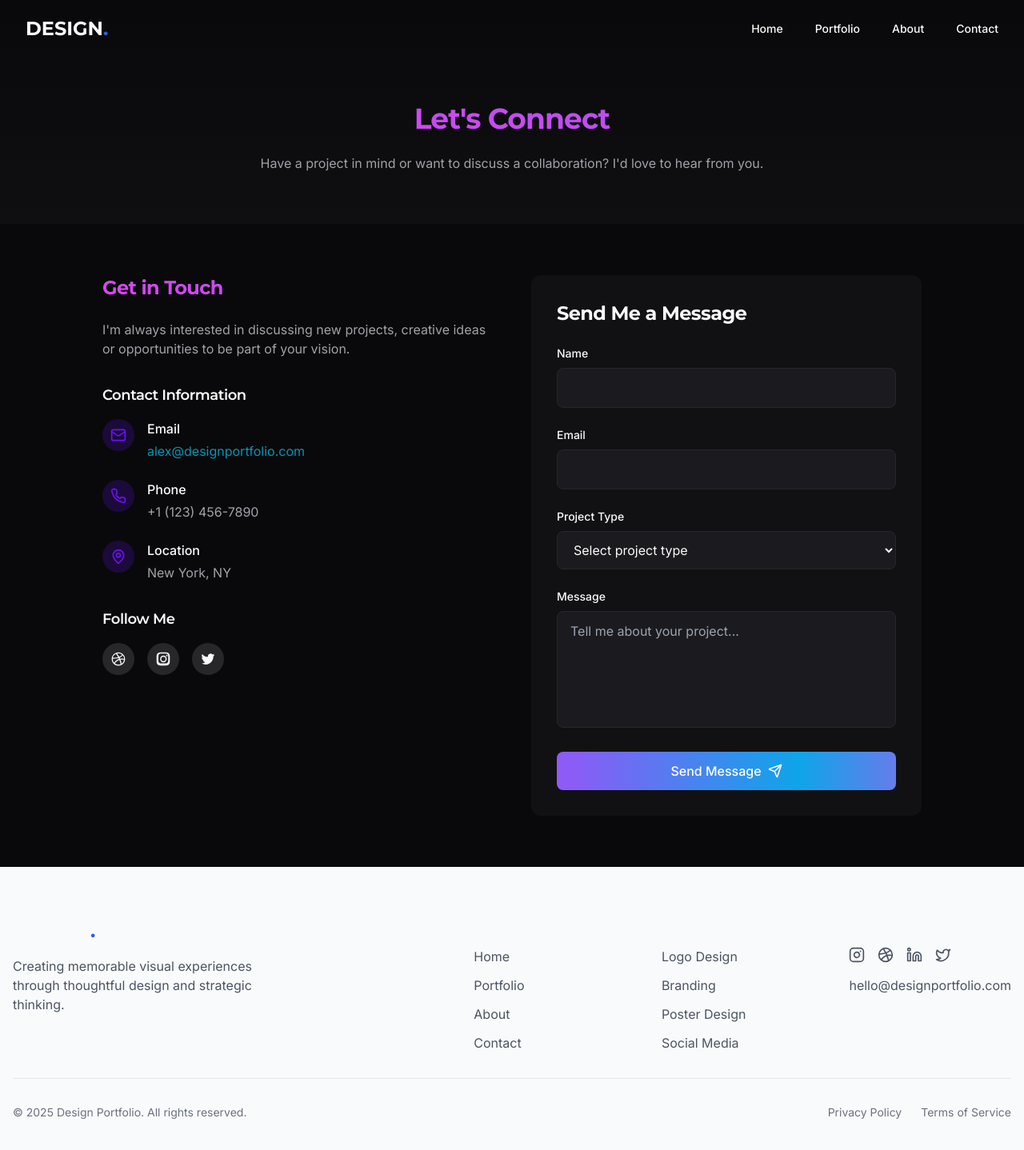
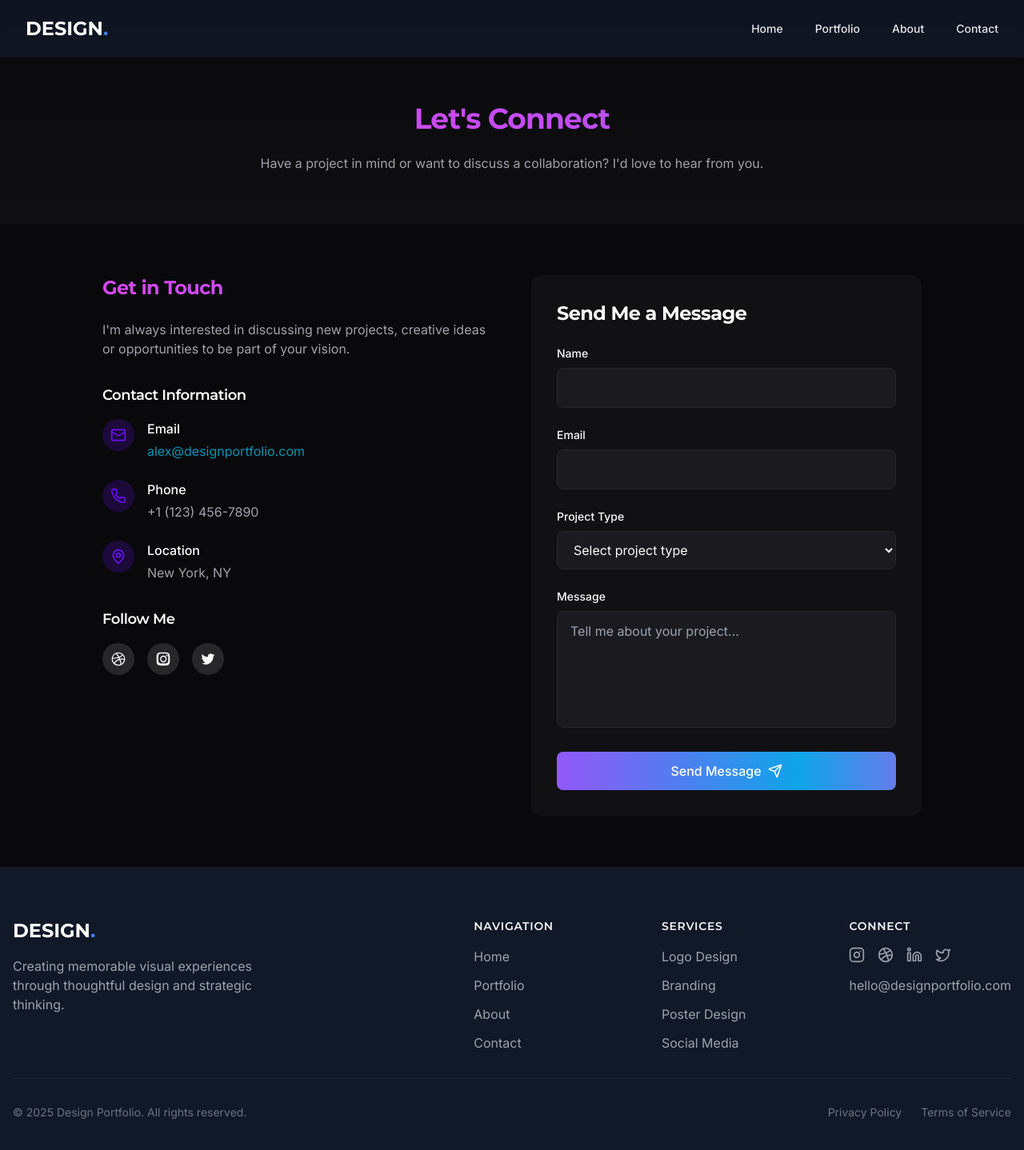
Before and after one commit to Majidali1980/visual-design-showcase-hub, a React (Vite) app: page /contact in a window 1280 px wide. Shown: the top 1438 px of the page at 80% size. Built offline with nearby package versions, Linux system fonts and the light colour scheme.

Commit message:
Fix: Header and footer background
Change the background color of the header and footer to improve visibility. Also, adjust the navbar to ensure it is visible.

```diff
--- a/src/components/Footer.tsx
+++ b/src/components/Footer.tsx
@@ -4,39 +4,39 @@ import { Instagram, Dribbble, Linkedin, Twitter } from "lucide-react";
 
 const Footer = () => {
   return (
-    <footer className="bg-gray-50 pt-16 pb-12">
+    <footer className="bg-gray-900 pt-16 pb-12 text-gray-300">
       <div className="container mx-auto px-4">
-        <div className="flex flex-col md:flex-row justify-between pb-8 border-b border-gray-200">
+        <div className="flex flex-col md:flex-row justify-between pb-8 border-b border-gray-800">
           <div className="mb-8 md:mb-0">
-            <Link to="/" className="text-2xl font-display font-bold">
-              DESIGN<span className="text-blue-600">.</span>
+            <Link to="/" className="text-2xl font-display font-bold text-white">
+              DESIGN<span className="text-blue-500">.</span>
             </Link>
-            <p className="text-gray-600 mt-4 max-w-xs">
+            <p className="text-gray-400 mt-4 max-w-xs">
               Creating memorable visual experiences through thoughtful design and strategic thinking.
             </p>
           </div>
 
           <div className="grid grid-cols-2 md:grid-cols-3 gap-8">
             <div>
-              <h4 className="text-sm font-semibold uppercase tracking-wider mb-4">Navigation</h4>
+              <h4 className="text-sm font-semibold uppercase tracking-wider mb-4 text-gray-100">Navigation</h4>
               <ul className="space-y-3">
                 <li>
-                  <Link to="/" className="text-gray-600 hover:text-blue-600 transition-colors">
+                  <Link to="/" className="text-gray-400 hover:text-blue-500 transition-colors">
                     Home
                   </Link>
                 </li>
                 <li>
-                  <Link to="/portfolio" className="text-gray-600 hover:text-blue-600 transition-colors">
+                  <Link to="/portfolio" className="text-gray-400 hover:text-blue-500 transition-colors">
                     Portfolio
                   </Link>
                 </li>
                 <li>
-                  <Link to="/about" className="text-gray-600 hover:text-blue-600 transition-colors">
+                  <Link to="/about" className="text-gray-400 hover:text-blue-500 transition-colors">
                     About
                   </Link>
                 </li>
                 <li>
-                  <Link to="/contact" className="text-gray-600 hover:text-blue-600 transition-colors">
+                  <Link to="/contact" className="text-gray-400 hover:text-blue-500 transition-colors">
                     Contact
                   </Link>
                 </li>
@@ -44,25 +44,25 @@ const Footer = () => {
             </div>
 
             <div>
-              <h4 className="text-sm font-semibold uppercase tracking-wider mb-4">Services</h4>
+              <h4 className="text-sm font-semibold uppercase tracking-wider mb-4 text-gray-100">Services</h4>
               <ul className="space-y-3">
                 <li>
-                  <Link to="/portfolio?category=logo" className="text-gray-600 hover:text-blue-600 transition-colors">
+                  <Link to="/portfolio?category=logo" className="text-gray-400 hover:text-blue-500 transition-colors">
                     Logo Design
                   </Link>
                 </li>
                 <li>
-                  <Link to="/portfolio?category=branding" className="text-gray-600 hover:text-blue-600 transition-colors">
+                  <Link to="/portfolio?category=branding" className="text-gray-400 hover:text-blue-500 transition-colors">
                     Branding
                   </Link>
                 </li>
                 <li>
-                  <Link to="/portfolio?category=poster" className="text-gray-600 hover:text-blue-600 transition-colors">
+                  <Link to="/portfolio?category=poster" className="text-gray-400 hover:text-blue-500 transition-colors">
                     Poster Design
                   </Link>
                 </li>
                 <li>
-                  <Link to="/portfolio?category=social" className="text-gray-600 hover:text-blue-600 transition-colors">
+                  <Link to="/portfolio?category=social" className="text-gray-400 hover:text-blue-500 transition-colors">
                     Social Media
                   </Link>
                 </li>
@@ -70,22 +70,22 @@ const Footer = () => {
             </div>
 
             <div className="col-span-2 md:col-span-1">
-              <h4 className="text-sm font-semibold uppercase tracking-wider mb-4">Connect</h4>
+              <h4 className="text-sm font-semibold uppercase tracking-wider mb-4 text-gray-100">Connect</h4>
               <div className="flex space-x-4 mb-4">
-                <a href="#" className="text-gray-600 hover:text-blue-600">
+                <a href="#" className="text-gray-400 hover:text-blue-500">
                   <Instagram size={20} />
                 </a>
-                <a href="#" className="text-gray-600 hover:text-blue-600">
+                <a href="#" className="text-gray-400 hover:text-blue-500">
                   <Dribbble size={20} />
                 </a>
-                <a href="#" className="text-gray-600 hover:text-blue-600">
+                <a href="#" className="text-gray-400 hover:text-blue-500">
                   <Linkedin size={20} />
                 </a>
-                <a href="#" className="text-gray-600 hover:text-blue-600">
+                <a href="#" className="text-gray-400 hover:text-blue-500">
                   <Twitter size={20} />
                 </a>
               </div>
-              <p className="text-gray-600">
+              <p className="text-gray-400">
                 hello@designportfolio.com
               </p>
             </div>
@@ -97,10 +97,10 @@ const Footer = () => {
             © {new Date().getFullYear()} Design Portfolio. All rights reserved.
           </p>
           <div className="mt-4 md:mt-0 flex space-x-6">
-            <a href="#" className="text-sm text-gray-500 hover:text-blue-600">
+            <a href="#" className="text-sm text-gray-500 hover:text-blue-500">
               Privacy Policy
             </a>
-            <a href="#" className="text-sm text-gray-500 hover:text-blue-600">
+            <a href="#" className="text-sm text-gray-500 hover:text-blue-500">
               Terms of Service
             </a>
           </div>
--- a/src/components/Navbar.tsx
+++ b/src/components/Navbar.tsx
@@ -28,20 +28,20 @@ const Navbar = () => {
       className={cn(
         "fixed w-full z-40 transition-all duration-300",
         isScrolled
-          ? "bg-white/95 backdrop-blur-md shadow-sm py-3"
-          : "bg-transparent py-5"
+          ? "bg-gray-900/95 backdrop-blur-md shadow-md py-3"
+          : "bg-gray-900/80 backdrop-blur-sm py-5"
       )}
     >
       <div className="container mx-auto px-4 sm:px-6 lg:px-8">
         <div className="flex items-center justify-between">
-          <Link to="/" className="text-2xl font-display font-bold">
-            DESIGN<span className="text-blue-600">.</span>
+          <Link to="/" className="text-2xl font-display font-bold text-white">
+            DESIGN<span className="text-blue-500">.</span>
           </Link>
 
           {/* Mobile menu button */}
           <button
             onClick={() => setMobileMenuOpen(!mobileMenuOpen)}
-            className="block md:hidden"
+            className="block md:hidden text-white"
             aria-label="Toggle menu"
           >
             {mobileMenuOpen ? (
@@ -53,16 +53,16 @@ const Navbar = () => {
 
           {/* Desktop Nav */}
           <nav className="hidden md:flex items-center space-x-10">
-            <Link to="/" className="text-sm font-medium hover:text-blue-600 transition-colors">
+            <Link to="/" className="text-sm font-medium text-gray-200 hover:text-blue-500 transition-colors">
               Home
             </Link>
-            <Link to="/portfolio" className="text-sm font-medium hover:text-blue-600 transition-colors">
+            <Link to="/portfolio" className="text-sm font-medium text-gray-200 hover:text-blue-500 transition-colors">
               Portfolio
             </Link>
-            <Link to="/about" className="text-sm font-medium hover:text-blue-600 transition-colors">
+            <Link to="/about" className="text-sm font-medium text-gray-200 hover:text-blue-500 transition-colors">
               About
             </Link>
-            <Link to="/contact" className="text-sm font-medium hover:text-blue-600 transition-colors">
+            <Link to="/contact" className="text-sm font-medium text-gray-200 hover:text-blue-500 transition-colors">
               Contact
             </Link>
           </nav>
@@ -70,32 +70,32 @@ const Navbar = () => {
 
         {/* Mobile Nav */}
         {mobileMenuOpen && (
-          <nav className="md:hidden py-4 animate-fade-in">
+          <nav className="md:hidden py-4 animate-fade-in bg-gray-900/95 mt-4 rounded-lg">
             <div className="flex flex-col space-y-4">
               <Link
                 to="/"
-                className="text-base font-medium py-2 hover:text-blue-600 transition-colors"
+                className="text-base font-medium py-2 text-gray-200 hover:text-blue-500 transition-colors px-4"
                 onClick={() => setMobileMenuOpen(false)}
               >
                 Home
               </Link>
               <Link
                 to="/portfolio"
-                className="text-base font-medium py-2 hover:text-blue-600 transition-colors"
+                className="text-base font-medium py-2 text-gray-200 hover:text-blue-500 transition-colors px-4"
                 onClick={() => setMobileMenuOpen(false)}
               >
                 Portfolio
               </Link>
               <Link
                 to="/about"
-                className="text-base font-medium py-2 hover:text-blue-600 transition-colors"
+                className="text-base font-medium py-2 text-gray-200 hover:text-blue-500 transition-colors px-4"
                 onClick={() => setMobileMenuOpen(false)}
               >
                 About
               </Link>
               <Link
                 to="/contact"
-                className="text-base font-medium py-2 hover:text-blue-600 transition-colors"
+                className="text-base font-medium py-2 text-gray-200 hover:text-blue-500 transition-colors px-4"
                 onClick={() => setMobileMenuOpen(false)}
               >
                 Contact
```
